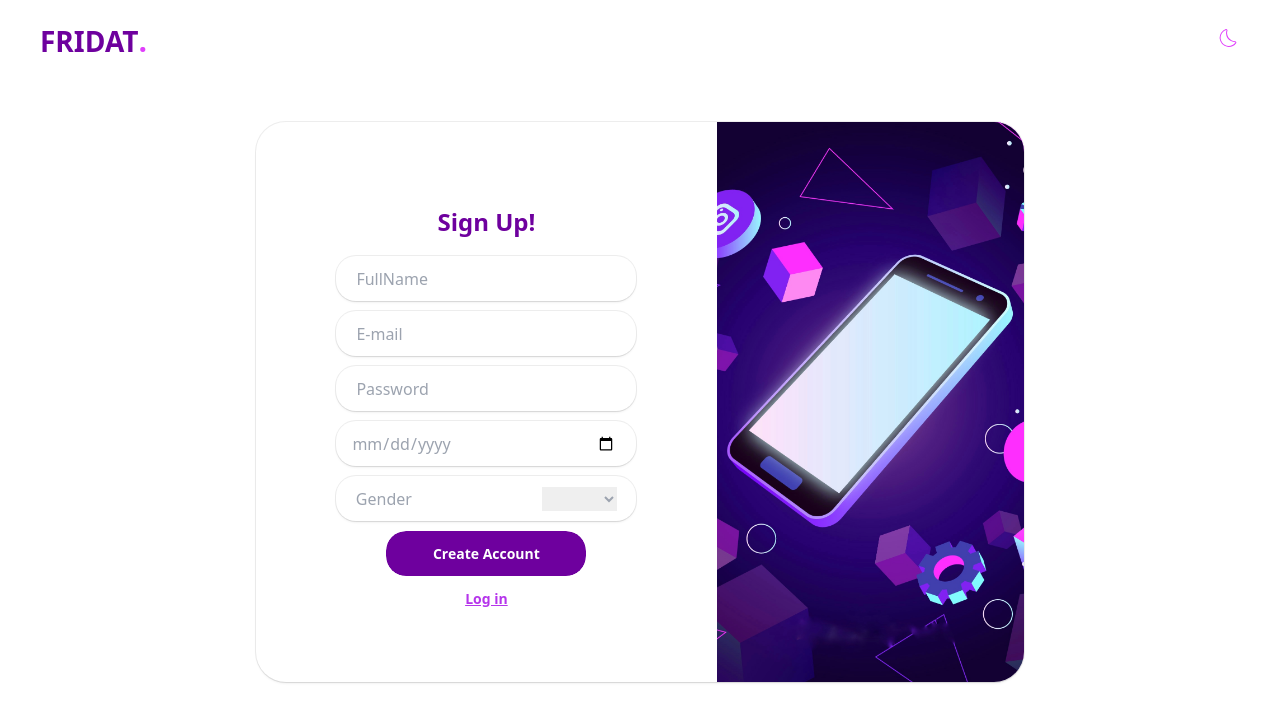
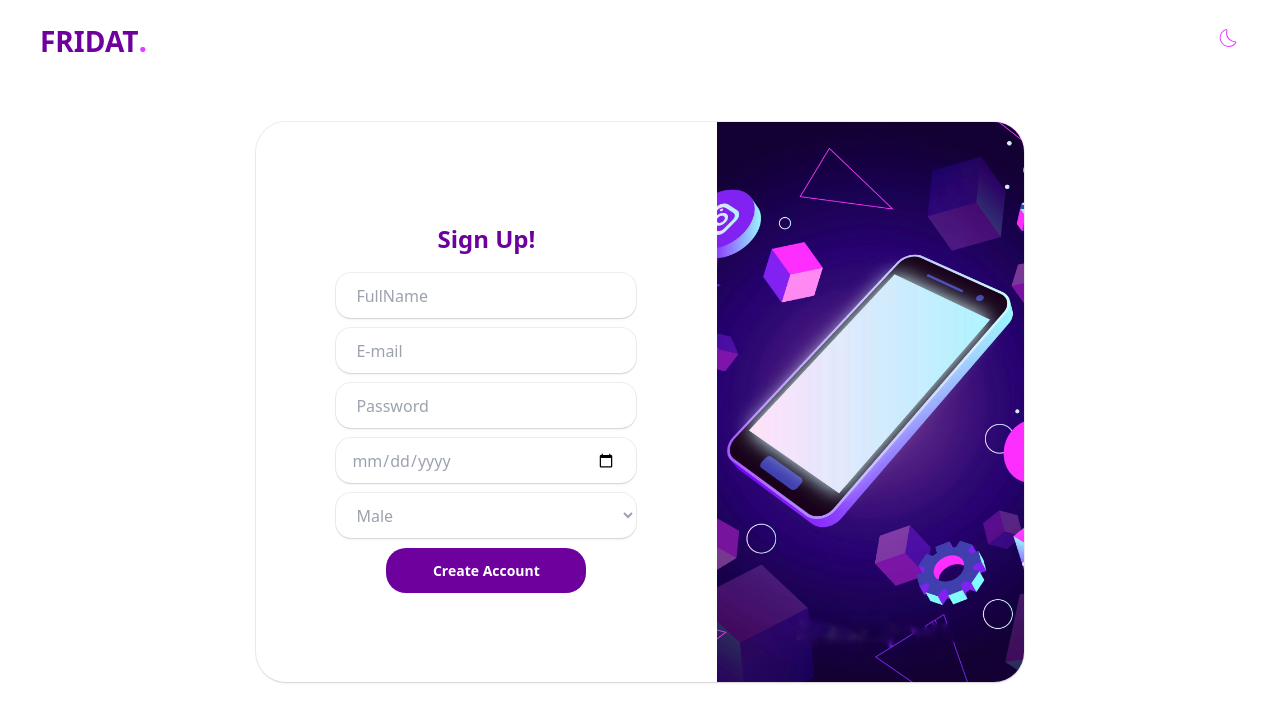
Before and after one commit to hmzaMandour/Social-media-site-, a React (Create React App) app: page /signup in a window 1280 px wide. Shown: the top 722 px of the page. Built offline with nearby package versions, Linux system fonts and the light colour scheme.

Commit message:
solve-check-problem-and-finish-checking-first-step

```diff
--- a/src/App.jsx
+++ b/src/App.jsx
@@ -1,13 +1,26 @@
-
-
-import "./index.css"
+import { createContext } from "react";
+import "./index.css";
 import { Home } from "./pages/home";
 
+export const dataContext = createContext(null);
+
 function App() {
+
+  let obj = {
+    name: "",
+    email: "",
+    password: "",
+    birthday: "",
+    gender: "",
+    img: "",
+    posts: [{}],
+  };
+
   return (
     <>
-
-      <Home/>
+      <dataContext.Provider value={obj}>
+        <Home />
+      </dataContext.Provider>
     </>
   );
 }
--- a/src/pages/signin/signin.jsx
+++ b/src/pages/signin/signin.jsx
@@ -1,20 +1,81 @@
-import React from "react";
+import React, {useContext, useState} from "react";
 import { useNavigate } from "react-router-dom";
-
+import logo from "../../assets/images/image.png";
 import images from "../../constant/images";
-
 import { CiDark } from "react-icons/ci";
+import { dataContext } from "../../App";
 
 export const SignIn = () => {
-
   const navigate = useNavigate();
 
+  const [email, setEmail] = useState("");
+  const [password, setPassword] = useState("");
+  const [randomOne, setRandomOne] = useState(0);
+  const [random, setRandom] = useState(0);
+
+  let obj = useContext(dataContext);
+
+  let isTrue = false;
+
+  const checkUserInfo = () => {
+    if (
+      obj.email === email &&
+      obj.password === password &&
+      Number(randomOne) === Number(random) &&
+      random !== 0
+    ) {
+      // isTrue = true;
+      // navigate("/home")
+      alert("seems good " + random + randomOne);
+    } else {
+      alert("somthing is wrong " + random + " " + randomOne);
+      // isTrue = false;
+    }
+  };
+
+  // notification------------------
+  function notify() {
+    let random = Math.ceil(Math.random() * 8999) + 1000;
+    setRandomOne(random);
+    isTrue = true
+
+    const notification = new Notification("Your code is:", {
+      body: random,
+      icon: logo,
+    });
+
+    setTimeout(() => notification.close(), 8000);
+  }
+
+  const notification = () => {
+    if ("Notification" in window) {
+      if (Notification.permission === "granted") {
+        notify();
+      } else {
+        Notification.requestPermission().then((res) => {
+          if (res === "granted") {
+            notify();
+          } else {
+            console.error("Did not receive permission for notifications");
+          }
+        });
+      }
+    } else {
+      console.error("Browser does not support notifications");
+    }
+  };
+  // notification-end---------------------------
 
   return (
     <>
       <nav className="flex justify-between pt-5 px-10 m-0 items-center ">
         <div className="logo m-0">
-            <p onClick={() => { navigate("/") }} className="font-bold m-0 text-[28px] cursor-pointer text-[#6e009e]">
+          <p
+            onClick={() => {
+              navigate("/");
+            }}
+            className="font-bold m-0 text-[28px] cursor-pointer text-[#6e009e]"
+          >
             FRIDAT<span className="text-[#e040fb] text-3xl">.</span>
           </p>
         </div>
@@ -25,7 +86,6 @@ export const SignIn = () => {
         </div>
       </nav>
 
-
       <div className="h-[85vh] w-[100vw] bg-white overflow-hidden flex justify-center items-center">
         <div className="h-[70vh] w-[60vw] flex signup-container justify-center items-center rounded-[30px] bg-white backdrop-blur-md">
           <div className="h-[100%] w-[60%] rounded-l-[30px] flex flex-col items-center justify-center gap-[2vh]">
@@ -33,40 +93,50 @@ export const SignIn = () => {
 
             <div>
               <input
-              className="h-[45px] shadow-border w-[300px] rounded-[20px] px-5 shadow-[0px_2px_3px_-1px_rgba(0,0,0,0.1),0px_1px_0px_0px_rgba(25,28,33,0.02),0px_0px_0px_1px_rgba(25,28,33,0.08)]"
+                onChange={(e) => {
+                  setEmail(e.target.value);
+                }}
+                className="h-[45px] shadow-border w-[300px] rounded-[15px] px-5 shadow-[0px_2px_3px_-1px_rgba(0,0,0,0.1),0px_1px_0px_0px_rgba(25,28,33,0.02),0px_0px_0px_1px_rgba(25,28,33,0.08)]"
                 placeholder="E-mail"
                 type="email"
               />
             </div>
             <div>
               <input
-              className="h-[45px] shadow-border w-[300px] rounded-[20px] px-5 shadow-[0px_2px_3px_-1px_rgba(0,0,0,0.1),0px_1px_0px_0px_rgba(25,28,33,0.02),0px_0px_0px_1px_rgba(25,28,33,0.08)]"
+                onChange={(e) => {
+                  setPassword(e.target.value);
+                }}
+                className="h-[45px] shadow-border w-[300px] rounded-[15px] px-5 shadow-[0px_2px_3px_-1px_rgba(0,0,0,0.1),0px_1px_0px_0px_rgba(25,28,33,0.02),0px_0px_0px_1px_rgba(25,28,33,0.08)]"
                 placeholder="Password"
                 type="password"
               />
             </div>
             <div className="flex gap-2">
               <input
-              className="h-[45px] shadow-border w-[195px] rounded-[20px] px-5 shadow-[0px_2px_3px_-1px_rgba(0,0,0,0.1),0px_1px_0px_0px_rgba(25,28,33,0.02),0px_0px_0px_1px_rgba(25,28,33,0.08)]"
+                onChange={(e) => {
+                  setRandom(e.target.value);
+                }}
+                className="h-[45px] shadow-border w-[195px] rounded-[15px] px-5 shadow-[0px_2px_3px_-1px_rgba(0,0,0,0.1),0px_1px_0px_0px_rgba(25,28,33,0.02),0px_0px_0px_1px_rgba(25,28,33,0.08)]"
                 placeholder="Verify Code"
-              type="text"
+                type="number"
               />
-            <button className="h-[45px] text-[#b535eb]   w-[100px] rounded-[20px] text-[14px] font-semibold cursor-pointer underline">
+              <button onClick={()=> {notification()}} className="h-[45px] text-[#b535eb]   w-[100px] rounded-[20px] text-[14px] font-semibold cursor-pointer underline">
                 Send Code
               </button>
             </div>
-          <div className="overflow-hidden rounded-[20px]  h-[45px] w-[200px] mt-5">
-            <button className="signup-button text-white h-[100%] w-[100%] rounded-[20px] text-[13px] font-semibold cursor-pointer hover:bg-[#b535eb]">
+            <div className="overflow-hidden rounded-[15px]  h-[45px] w-[200px] mt-5">
+              <button onClick={() => checkUserInfo()} className="signup-button text-white h-[100%] w-[100%] rounded-[20px] text-[13px] font-semibold cursor-pointer hover:bg-[#b535eb]">
                 LOG IN
               </button>
-          </div>
-          <div>
-            <button onClick={() => { navigate("/signUp") }} className="text-[#b535eb] underline font-semibold text-[14px]">Sign up</button>
             </div>
           </div>
 
           <div className="h-[100%] w-[40%] rounded-r-[30px] signup-second-div">
-          <img src={images.loginImg} alt="" className="w-[100%] h-[100%] rounded-r-[30px] object-cover" />
+            <img
+              src={images.loginImg}
+              alt=""
+              className="w-[100%] h-[100%] rounded-r-[30px] object-cover"
+            />
           </div>
         </div>
       </div>
--- a/src/pages/signup/signup.jsx
+++ b/src/pages/signup/signup.jsx
@@ -1,22 +1,24 @@
-import React from "react";
+import React, { useContext } from "react";
 import { useNavigate } from "react-router-dom";
-
 import images from "../../constant/images";
-
-
 import { CiDark } from "react-icons/ci";
-
+import { dataContext } from "../../App";
 
 export const Signup = () => {
+  let obj = useContext(dataContext);
 
   const navigate = useNavigate();
-
 
   return (
     <>
       <nav className="flex justify-between pt-5 px-10 m-0 items-center ">
         <div className="logo m-0">
-            <p onClick={() => { navigate("/") }} className="font-bold m-0 text-[28px] cursor-pointer text-[#6e009e]">
+          <p
+            onClick={() => {
+              navigate("/");
+            }}
+            className="font-bold m-0 text-[28px] cursor-pointer text-[#6e009e]"
+          >
             FRIDAT<span className="text-[#e040fb] text-3xl">.</span>
           </p>
         </div>
@@ -27,62 +29,85 @@ export const Signup = () => {
         </div>
       </nav>
 
-
       <div className="h-[85vh] w-[100vw] bg-white overflow-hidden flex justify-center items-center">
         <div className="h-[70vh] w-[60vw] flex signup-container justify-center items-center rounded-[30px] bg-white backdrop-blur-md  ">
           <div className="h-[100%] w-[60%] rounded-l-[30px] flex flex-col items-center justify-center gap-[10px]">
-          <h1 className="text-2xl text-[#6e009e] font-bold pt-3 pb-2 ">Sign Up!</h1>
+            <h1 className="text-2xl text-[#6e009e] font-bold pt-3 pb-2 ">
+              Sign Up!
+            </h1>
             <div>
               <input
-              className="h-[45px] shadow-border w-[300px] rounded-[20px] px-5 shadow-[0px_2px_3px_-1px_rgba(0,0,0,0.1),0px_1px_0px_0px_rgba(25,28,33,0.02),0px_0px_0px_1px_rgba(25,28,33,0.08)] "
+                onChange={(e) => {
+                  obj.name = e.target.value;
+                }}
+                className="h-[45px] shadow-border w-[300px] rounded-[15px] px-5 shadow-[0px_2px_3px_-1px_rgba(0,0,0,0.1),0px_1px_0px_0px_rgba(25,28,33,0.02),0px_0px_0px_1px_rgba(25,28,33,0.08)] "
                 placeholder="FullName"
                 type="text"
               />
             </div>
             <div>
               <input
-              className="h-[45px] shadow-border w-[300px] rounded-[20px] px-5 shadow-[0px_2px_3px_-1px_rgba(0,0,0,0.1),0px_1px_0px_0px_rgba(25,28,33,0.02),0px_0px_0px_1px_rgba(25,28,33,0.08)]"
+                onChange={(e) => {
+                  obj.email = e.target.value;
+                }}
+                className="h-[45px] shadow-border w-[300px] rounded-[15px] px-5 shadow-[0px_2px_3px_-1px_rgba(0,0,0,0.1),0px_1px_0px_0px_rgba(25,28,33,0.02),0px_0px_0px_1px_rgba(25,28,33,0.08)]"
                 placeholder="E-mail"
                 type="email"
               />
             </div>
             <div>
               <input
-              className="h-[45px] shadow-border w-[300px] rounded-[20px] px-5 shadow-[0px_2px_3px_-1px_rgba(0,0,0,0.1),0px_1px_0px_0px_rgba(25,28,33,0.02),0px_0px_0px_1px_rgba(25,28,33,0.08)]"
+                onChange={(e) => {
+                  obj.password = e.target.value;
+                }}
+                className="h-[45px] shadow-border w-[300px] rounded-[15px] px-5 shadow-[0px_2px_3px_-1px_rgba(0,0,0,0.1),0px_1px_0px_0px_rgba(25,28,33,0.02),0px_0px_0px_1px_rgba(25,28,33,0.08)]"
                 placeholder="Password"
                 type="password"
               />
             </div>
             <div>
               <input
-              className="h-[45px] text-[#9ca3af] pl-[15px] shadow-border w-[300px] rounded-[20px] px-5 shadow-[0px_2px_3px_-1px_rgba(0,0,0,0.1),0px_1px_0px_0px_rgba(25,28,33,0.02),0px_0px_0px_1px_rgba(25,28,33,0.08)]"
+                onChange={(e) => {
+                  obj.birthday = e.target.value;
+                }}
+                className="h-[45px] text-[#9ca3af] pl-[15px] shadow-border w-[300px] rounded-[15px] px-5 shadow-[0px_2px_3px_-1px_rgba(0,0,0,0.1),0px_1px_0px_0px_rgba(25,28,33,0.02),0px_0px_0px_1px_rgba(25,28,33,0.08)]"
                 placeholder="Date"
                 type="date"
               />
             </div>
-          <div className="h-[45px] shadow-border w-[300px] rounded-[20px] bg-white flex justify-center items-center text-[#9ca3af] gap-[130px] shadow-[0px_2px_3px_-1px_rgba(0,0,0,0.1),0px_1px_0px_0px_rgba(25,28,33,0.02),0px_0px_0px_1px_rgba(25,28,33,0.08)]">
-            <label htmlFor="" id="gender">
-              Gender
-            </label>
-            <select name="" id="gender" className="">
-              <option value=""></option>
+            <div className="px-5">
+              <select
+                className="px-4 h-[45px] shadow-border w-[300px] rounded-[15px] bg-white flex justify-center items-center text-[#9ca3af] gap-[130px] shadow-[0px_2px_3px_-1px_rgba(0,0,0,0.1),0px_1px_0px_0px_rgba(25,28,33,0.02),0px_0px_0px_1px_rgba(25,28,33,0.08)]"
+                onSelect={(e) => {
+                  obj.gender = e.target.value;
+                }}
+                name=""
+              >
+
                 <option value="Male">Male</option>
                 <option value="Female">Female</option>
               </select>
             </div>
-          <div className="overflow-hidden rounded-[20px]  h-[45px] w-[200px]">
-            <button className="signup-button  h-[100%] w-[100%] rounded-[20px]  text-white   text-[14px] font-semibold cursor-pointer hover:bg-[#b535eb]">
+            <div className="overflow-hidden rounded-[15px]  h-[45px] w-[200px]">
+              <button
+                onClick={() => {
+                  navigate("/signIn");
+                  console.log(obj);
+
+                }}
+                className="signup-button  h-[100%] w-[100%] rounded-[20px]  text-white   text-[14px] font-semibold cursor-pointer hover:bg-[#b535eb]"
+              >
                 Create Account
               </button>
-          </div>
-
-          <div>
-            <button onClick={() => { navigate("/signIn") }} className="text-[#b535eb] underline font-semibold text-[14px]">Log in</button>
             </div>
           </div>
 
           <div className="h-[100%] w-[40%] rounded-r-[30px] signup-second-div">
-          <img src={images.loginImg} alt="" className="w-[100%] h-[100%] rounded-r-[30px] object-cover" />
+            <img
+              src={images.loginImg}
+              alt=""
+              className="w-[100%] h-[100%] rounded-r-[30px] object-cover"
+            />
           </div>
         </div>
       </div>
```
Also changed, not shown: src/pages/home.jsx (+7 -7 lines), src/assets/images/image.png (added). Lines whose indentation alone changed are shown as unchanged.
